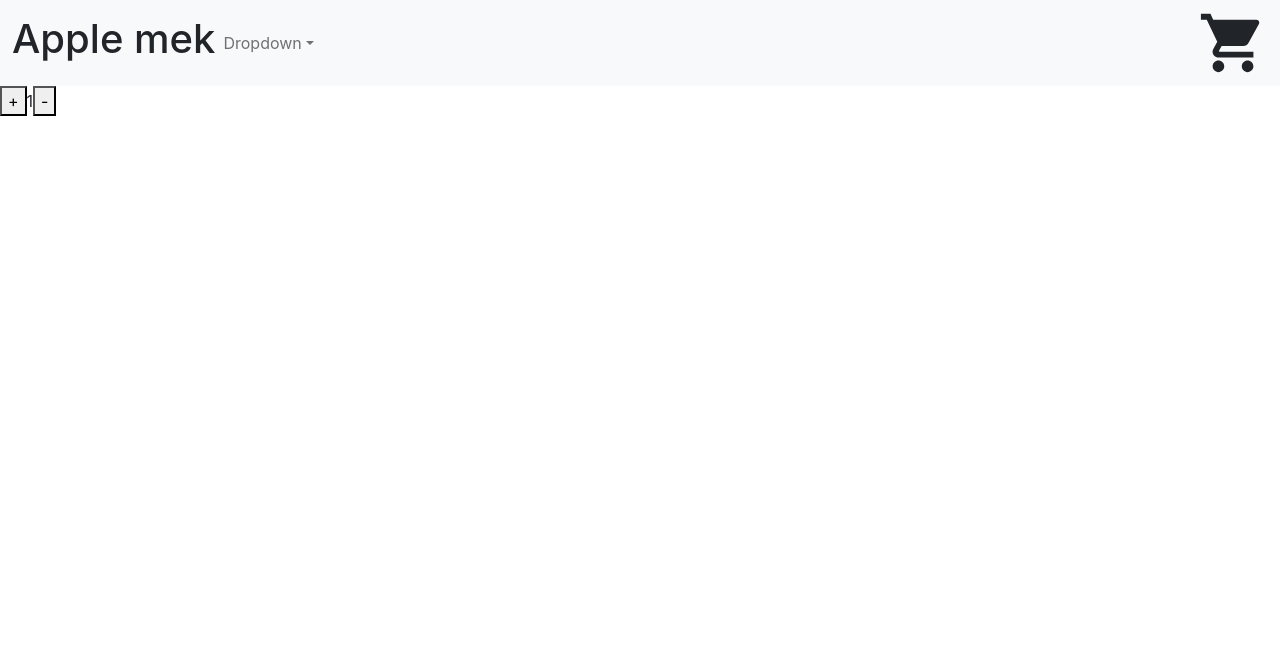
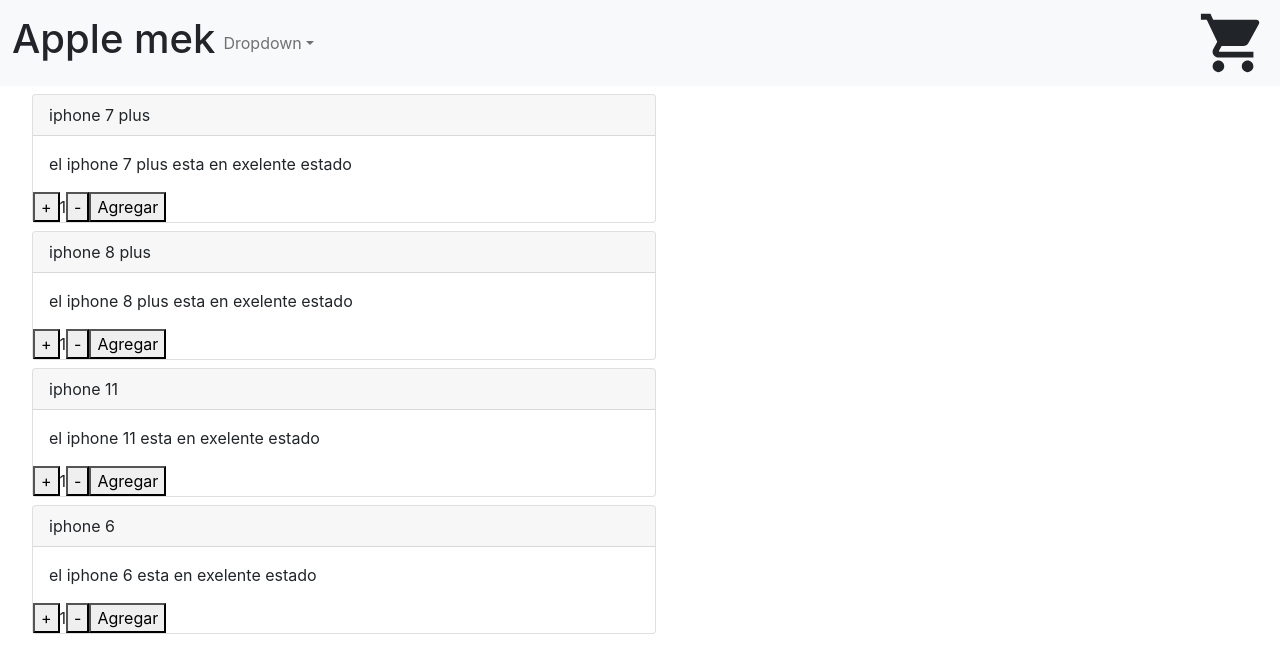
Before and after one commit to clivercolongne/applemek-cliver, a React (Create React App) app: page / in a window 1280 px wide. Shown: the top 672 px of the page. Built offline with nearby package versions, Linux system fonts and the light colour scheme.

Commit message:
desafio 6

```diff
--- a/src/components/Item.js
+++ b/src/components/Item.js
@@ -1,24 +1,49 @@
 import React from "react";
 import "../App.css";
+import ItemCount from "./ItemCount";
 
-  function item() {
-    const productos = [
-  {id:1,nombre:"iphone 7 plus", descripcion:"en exelente estado", stok:3},
-  {id:2,nombre:"iphone 8 plus", descripcion:"en exelente estado", stok:4},
-  {id:3,nombre:"iphone 11 ", descripcion:"en exelente estado", stok:2},
-  {id:4,nombre:"iphone 6 ", descripcion:"en exelente estado", stok:6}
-]
+    function item() {
 
-  tarea.then((resolver)=>console.log(resolver))
+      const onAdd = (count) => {
+        console.log(`la cantidad es : ${count}`)
+        alert(`la cantidad es : ${count}`)
+      };
 
-  const tarea = new Promise((resolver ) => {
-    setTimeout(() => {
-      resolver(productos)
-    }, 3000)
-  })
+      const productos = [
+        {id:1,nombre:"iphone 7 plus", descripcion:"el iphone 7 plus esta en exelente estado", stok:3},
+        {id:2,nombre:"iphone 8 plus", descripcion:"el iphone 8 plus esta en exelente estado", stok:4},
+        {id:3,nombre:"iphone 11 ", descripcion:"el iphone 11 esta en exelente estado", stok:2},
+        {id:4,nombre:"iphone 6 ", descripcion:"el iphone 6 esta en exelente estado", stok:6}
+      ]
+      function getProductos(id) {
+        if (id===undefined) {
+            return productos
+        }else{
+            return productos.find( producto=> producto.id === id)
+        }
+    }
+    let tarea = new Promise((resolve) => {
+        //console.log("ejecutando promesa")
+        setTimeout(() => {
+            resolve(getProductos(6));
+        }, 2000);
+        //reject("error 404 ");
+    });
+
+      tarea.then((resolver)=>console.log(resolver))
       return (
         <div>
-        <p>hola</p>
+          <ul>
+                { productos.map((producto)=>  <div key={producto.id} className='card w-50 mt-2'>
+                    <div className="card-header">
+                        {producto.nombre}
+                    </div>
+                    <div className="card-body">
+                        {producto.descripcion}
+                    </div>
+                    <ItemCount stock={producto.stok} initial={1} onAdd={onAdd}/>
+                </div>  )  }
+            </ul>
         </div>
       )
     }
--- a/src/components/ItemCount.js
+++ b/src/components/ItemCount.js
@@ -1,18 +1,23 @@
 import React, { useState } from 'react';
 
-function ItemCount({ stock, initial , onAdd}) {
+const ItemCount =({ stock, initial , onAdd}) => {
     const [count, setCount] = useState(initial);
-    const resItem = () => {
-        setCount(count - 1);
-        }
-    const sumItem=()=>{
-      setCount(count + 1);
-    }
+    const sumItem =()=>{
+      setCount(count +1)
+  };
+  const resItem =()=>{
+      if(count > initial) setCount(count - 1)
+  };
+  const handlerOnAdd=()=>{
+      onAdd(count)
+      setCount(initial)
+  };
     return (
       <div>
       <button onClick={sumItem}>+</button>
           <label>{count}</label>
-      <button disabled={count < 1} onClick={resItem}>-</button>
+      <button  onClick={resItem}>-</button>
+      <button onClick={handlerOnAdd}>Agregar </button>
         </div>
     )
 };
--- a/src/components/ItemList.js
+++ b/src/components/ItemList.js
@@ -2,10 +2,13 @@
 import Item from './Item'
 
 
+
 function ItemList() {
+
     return (
         <div>
-            <Item/>
+          <Item/>
+
         </div>
     )
 }
--- a/src/components/ItemListContainer.js
+++ b/src/components/ItemListContainer.js
@@ -1,16 +1,12 @@
 import React from 'react'
-import ItemCount from './ItemCount'
+
 import ItemList from './ItemList'
 
-export const ItemListContainer = (props) => {
-    const onAdd = (count) => {
-        console.log(`la cantidad es : ${count}`)
-        alert(`la cantidad es : ${count}`)
-      };
+export const ItemListContainer = () => {
+
     return (
         <div>
-         <itemList/>
-    <ItemCount stock="5" initial="1" onAdd={onAdd}/>
+         <ItemList/>
         </div>
     )
 }
```
